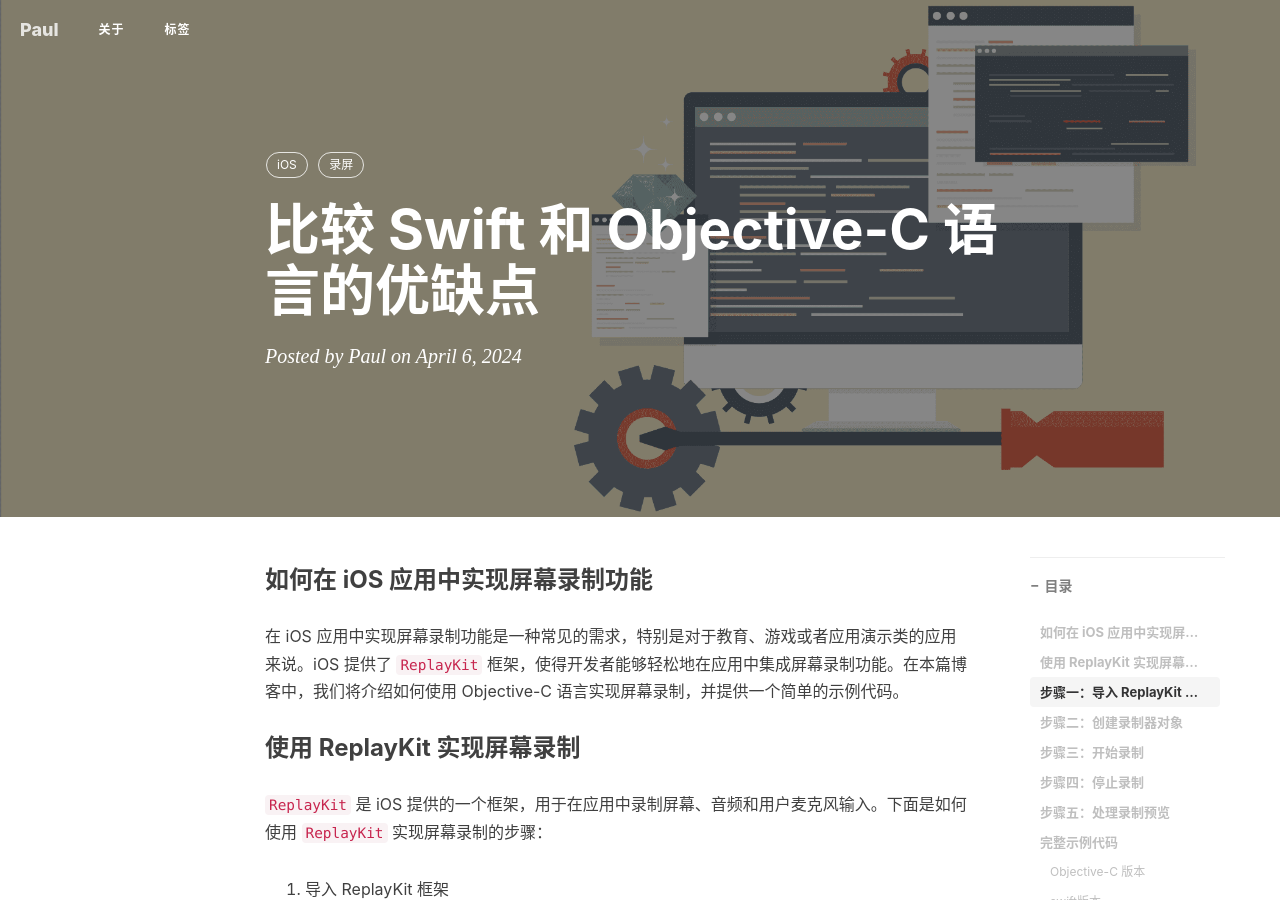
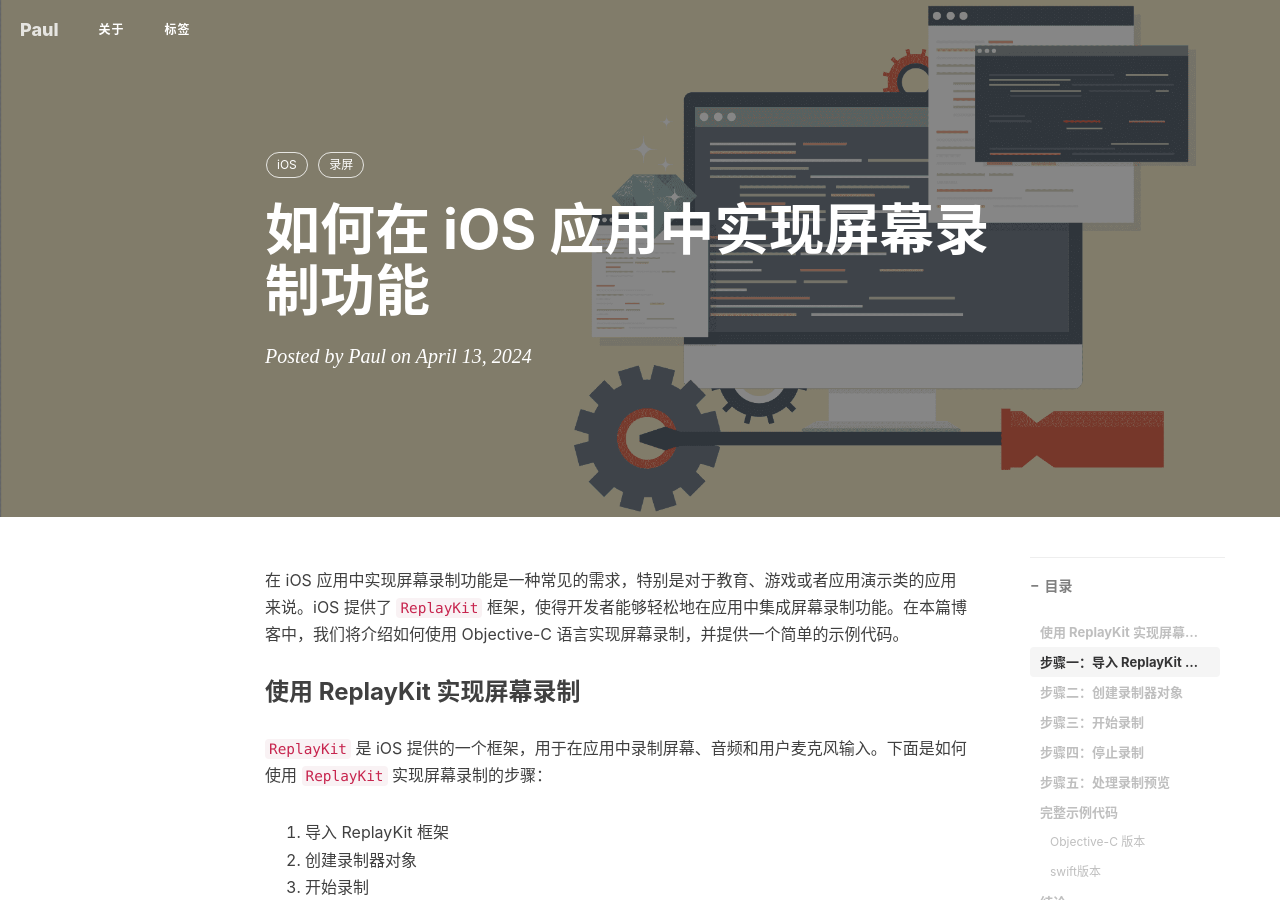
Before and after one commit to BuddyLiu/docs, a Jekyll site: the page built from _posts/2024-04-13-01-如何在 iOS 应用中实现屏幕录制功能.md, in a window 1280 px wide and 900 px high. Built offline with Jekyll 4.4.1, drawn with Linux system fonts in a browser that asks for light colours; nearby versions of some CDN libraries; comment, search, counter and statistics services are not loaded.

Commit message:
no message

```diff
--- a/_posts/2024-04-13-01-如何在 iOS 应用中实现屏幕录制功能.md
+++ b/_posts/2024-04-13-01-如何在 iOS 应用中实现屏幕录制功能.md
@@ -1,12 +1,10 @@
 ---
-title:      比较 Swift 和 Objective-C 语言的优缺点
-date:       2024-04-06
+title:      如何在 iOS 应用中实现屏幕录制功能
+date:       2024-04-13
 tags:
 - iOS
 - 录屏
 ---
-
-### 如何在 iOS 应用中实现屏幕录制功能
 
 在 iOS 应用中实现屏幕录制功能是一种常见的需求，特别是对于教育、游戏或者应用演示类的应用来说。iOS 提供了 `ReplayKit` 框架，使得开发者能够轻松地在应用中集成屏幕录制功能。在本篇博客中，我们将介绍如何使用 Objective-C 语言实现屏幕录制，并提供一个简单的示例代码。
 
```
